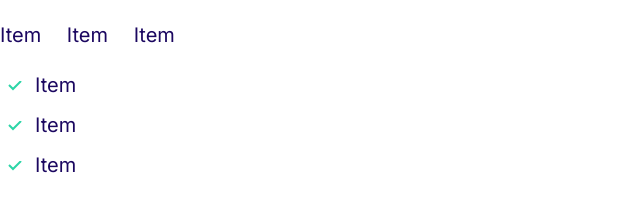
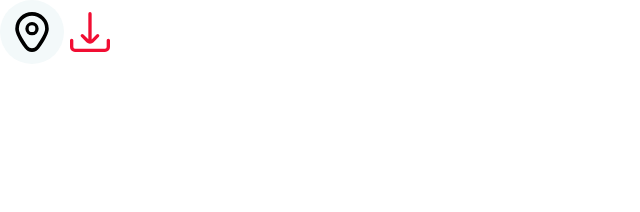
Before and after one commit to gamithf/Home-Made-Cakes, a plain HTML site: page index.html in a window 1280 px wide. Shown: the whole page, without its empty margins (0-640 px from the left). Drawn offline with Linux system fonts and the light colour scheme.

Commit message:
Built the icons

```diff
--- a/css/styles.css
+++ b/css/styles.css
@@ -91,3 +91,21 @@ a {
     padding-left: 0.5rem;
   }
 }
+
+/* Icons */
+.icon {
+  width: 40px;
+  height: 40px;
+}
+.icon-container {
+  width: 64px;
+  height: 64px;
+  background-color: #f3f9fa;
+  border-radius: 100%;
+  display: inline-flex;
+  justify-content: center;
+  align-items: center;
+}
+.icon--card {
+  fill: #f10e33;
+}
--- /dev/null
+++ b/images/attributions.txt
@@ -0,0 +1,4 @@
+Search: <a href="https://www.flaticon.com/free-icons/search" title="search icons">Search icons created by Smashicons - Flaticon</a>
+Location: <a href="https://www.flaticon.com/free-icons/pin" title="pin icons">Pin icons created by Smashicons - Flaticon</a>
+Heart: <a href="https://www.flaticon.com/free-icons/heart" title="heart icons">Heart icons created by Smashicons - Flaticon</a>
+Success: <a href="https://www.flaticon.com/free-icons/tick" title="tick icons">Tick icons created by Smashicons - Flaticon</a>
--- a/index.html
+++ b/index.html
@@ -15,15 +15,13 @@
     <link rel="stylesheet" href="css/styles.css" />
   </head>
   <body>
-    <ul class="list list--inline">
-      <li class="list__item">Item</li>
-      <li class="list__item">Item</li>
-      <li class="list__item">Item</li>
-    </ul>
-    <ul class="list list--tick">
-      <li class="list__item">Item</li>
-      <li class="list__item">Item</li>
-      <li class="list__item">Item</li>
-    </ul>
+    <span class="icon-container">
+      <svg class="icon">
+        <use xlink:href="images/sprite.svg#marker (1)"></use>
+      </svg>
+    </span>
+    <svg class="icon icon--card">
+      <use xlink:href="images/sprite.svg#download (1)"></use>
+    </svg>
   </body>
 </html>
```
Also changed, not shown: components/icons.html (added, +8 -0 lines), images/angle-small-right (1).svg (added), images/arrow-right.svg (added), images/check.svg (added), images/download (1).svg (added), images/facebook.svg (added), images/heart (1).svg (added), images/marker (1).svg (added), images/menu-burger.svg (added), images/sprite.svg (added), images/whatsapp (1).svg (added).
